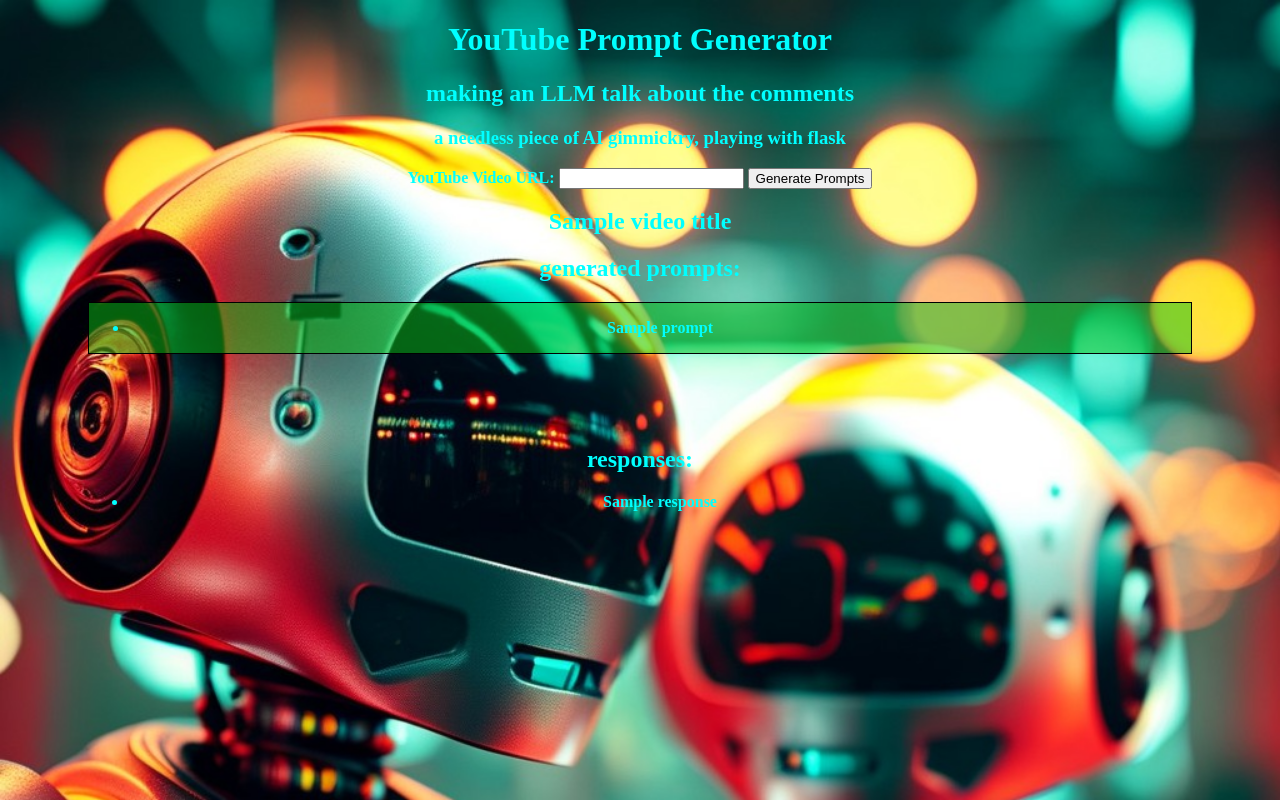
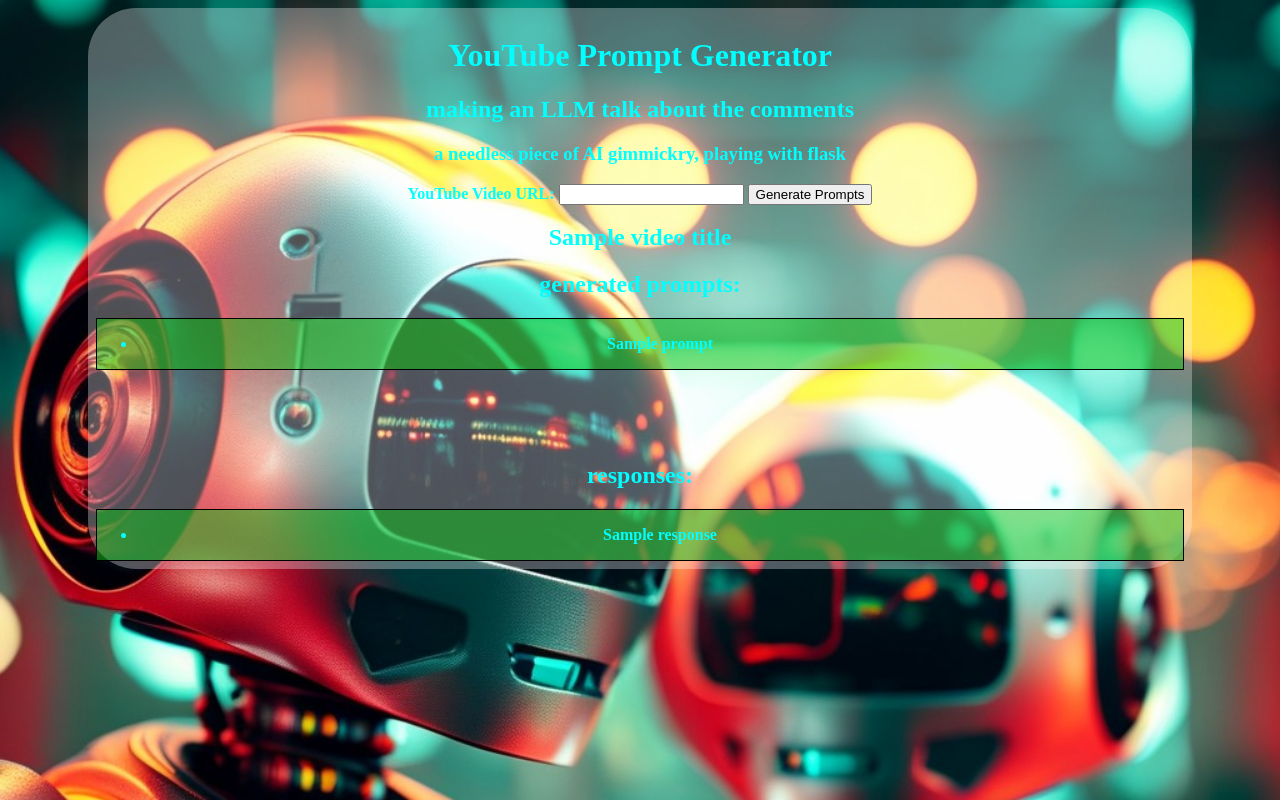
Before and after one commit to DayByDayBy/silly_snakes, a Flask app: template templates/index.html in a window 1280 px wide. Run offline with Flask 3, Linux system fonts and the light colour scheme; the template is opened without the code that fills it: most values are stand-ins (such as "Sample title", 1, 10 or a date in 2020).

Commit message:
css styling, corners annoyed me

```diff
--- a/templates/index.html
+++ b/templates/index.html
@@ -17,25 +17,32 @@
     }
     .container{
         margin: 0rem 5rem;
+        padding: .5rem;
+        border-radius: 3rem;
+        background-color: #FBFBFD50;
       }
     .prompt-response {
         margin-bottom: 2rem;
+        border_radius: 3rem;
+
       }
     .prompt {
         font-weight: bold;
+        border_radius: 3rem;
+
       }
     .response {
         margin-left: 2rem;
       }
     .prompt-box{
-        background-color: hsla(124, 90%, 40%, 0.5);
+        background-color: hsla(120, 90%, 40%, 0.5);
         border: 1px solid black;
         border_radius: 5rem;
 
-    }œ
+    }
     .response-box{
         border: 1px solid black;
-        border_radius: 5rem;
+        border_radius: 3rem;
         background-color: hsla(124, 90%, 40%, 0.5);
     }
     #loading {
@@ -44,7 +51,7 @@
         font-size: 2rem;
         display: none;
         background: linear-gradient(-25deg, hsla(0, 100%, 50%, 0.1), hsla(0, 100%, 50%, 0.4));
-        border-radius: 5rem;
+        border-radius: 3rem;
         margin: 5rem;
         text-shadow: -1px 1px 0 hsla(174, 90%, 40%, 0.51);
 
```
